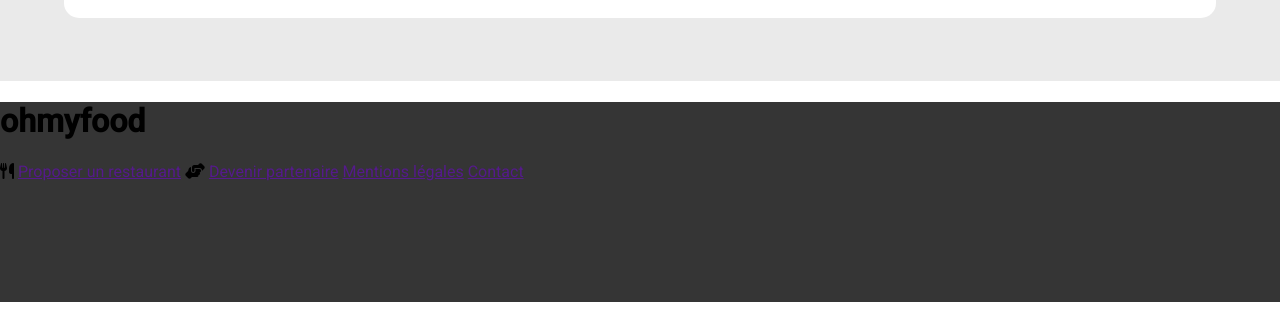
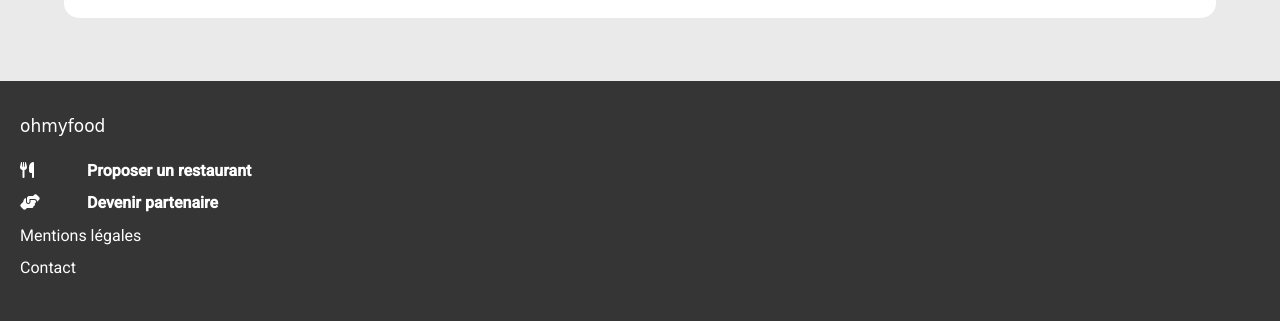
Before and after one commit to ExvigilareGemini/AdelinDubois_3_02122020, a website: page acceuil.html in a window 1280 px wide. Shown: the part 2039-2360 px from the top of the page. Drawn offline with Linux system fonts and the light colour scheme; a web font is replaced by a local one.

Commit message:
SCSS: footer -> mise en page

```diff
--- a/acceuil.html
+++ b/acceuil.html
@@ -11,7 +11,7 @@
     <script src="https://kit.fontawesome.com/d9919cf935.js" crossorigin="anonymous"></script>
 </head>
 <body class="body">
-    <!-- <img src="../maquettes/Accueil.png" alt="bkg" class="bkg"> -->
+
     <!-- Header -->
     <header class="header">
 
@@ -118,12 +118,17 @@
     <!-- Footer -->
     <footer class="footer">
 
-        <h1 class="footer__head--special_font">ohmyfood</h1>
+        <h1 class="footer__head">ohmyfood</h1>
 
-        <i class="footer__icon fas fa-utensils"></i>
-        <a href="" class="footer__link--bold">Proposer un restaurant</a>
-        <i class="footer__icon fas fa-hands-helping"></i>
-        <a href="" class="footer__link--bold">Devenir partenaire</a>
+        <div class="container_link">
+            <i class="footer__icon fas fa-utensils"></i>
+            <a href="" class="footer__link footer__link--bold">Proposer un restaurant</a>
+        </div>
+
+        <div class="container_link">
+            <i class="footer__icon fas fa-hands-helping"></i>
+            <a href="" class="footer__link footer__link--bold">Devenir partenaire</a>
+        </div>
 
         <a href="" class="footer__link">Mentions légales</a>
         <a href="" class="footer__link">Contact</a>
--- a/assets/sass/base/_test.scss
+++ /dev/null
@@ -1,8 +0,0 @@
-
-
-
-.bkg {
-    position: absolute;
-    opacity: 0;
-    margin-top: 0px;
-}
--- a/assets/sass/layouts/_footer.scss
+++ b/assets/sass/layouts/_footer.scss
@@ -0,0 +1,26 @@
+.footer {
+    display: flex;
+    flex-direction: column;
+    justify-content: space-evenly;
+    color: map-get($map: $colors, $key: white_color);
+    padding: 10px 0 30px 20px;
+
+    &__head {
+        font-family: $font_special;
+        font-size: map-get($map: $font_size, $key: p_mid);
+        font-weight: 500;
+    }
+
+    &__icon {
+        width: 5%;
+    }
+    &__link {
+        text-decoration: none;
+        color: map-get($map: $colors, $key: white_color);
+        font-size: map-get($map: $font_size, $key: p_sm);
+
+        &--bold {
+            font-weight: 600;
+        }
+    }
+}
--- a/assets/sass/main.scss
+++ b/assets/sass/main.scss
@@ -8,8 +8,6 @@
 // base
 @import "./base/typography";
 @import "./base/body";
-
-@import "./base/test";
 
 // components
 @import "./components/buttons";
```
Also changed, not shown: assets/css/style.css, 1 other file.
